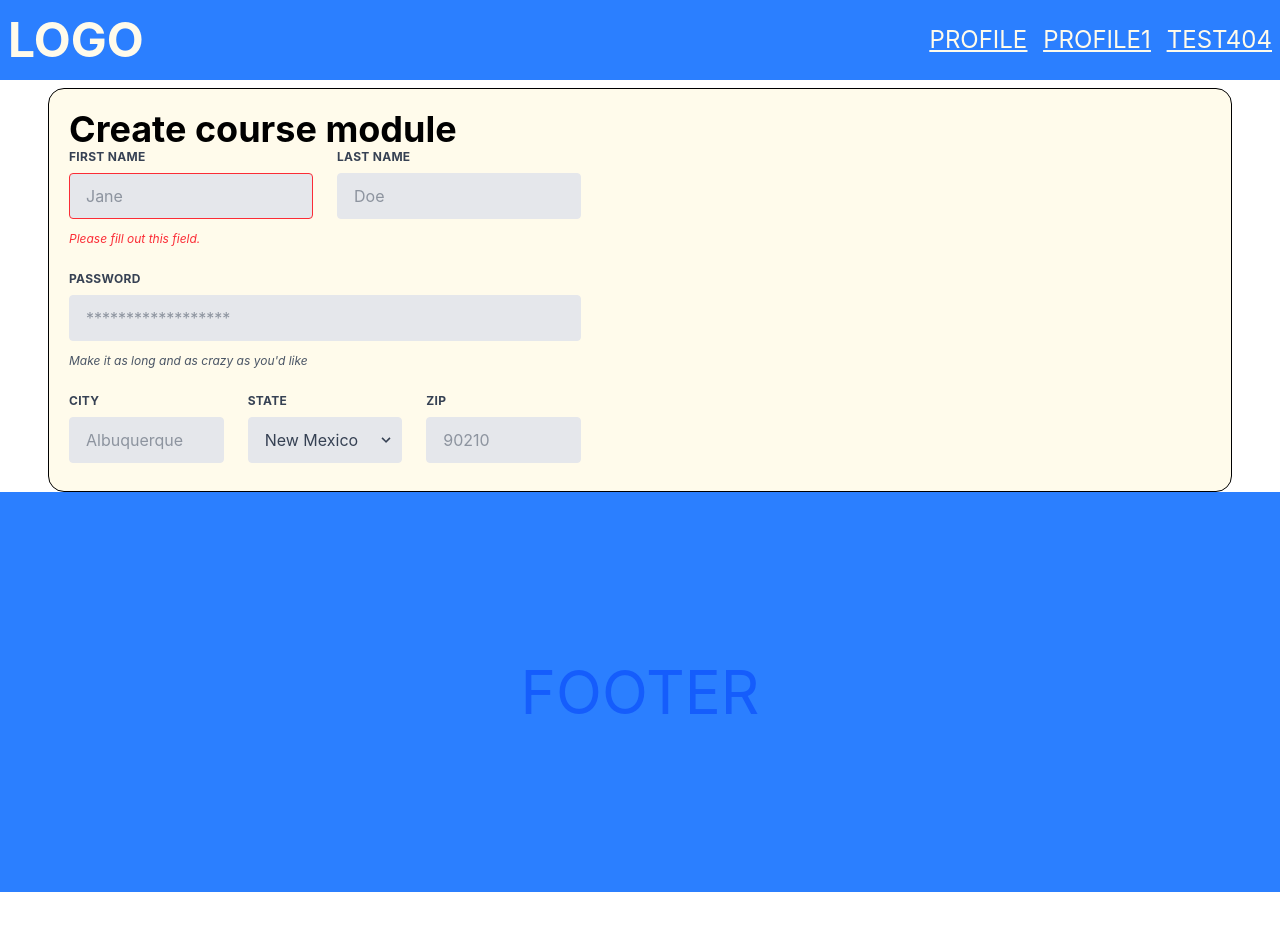
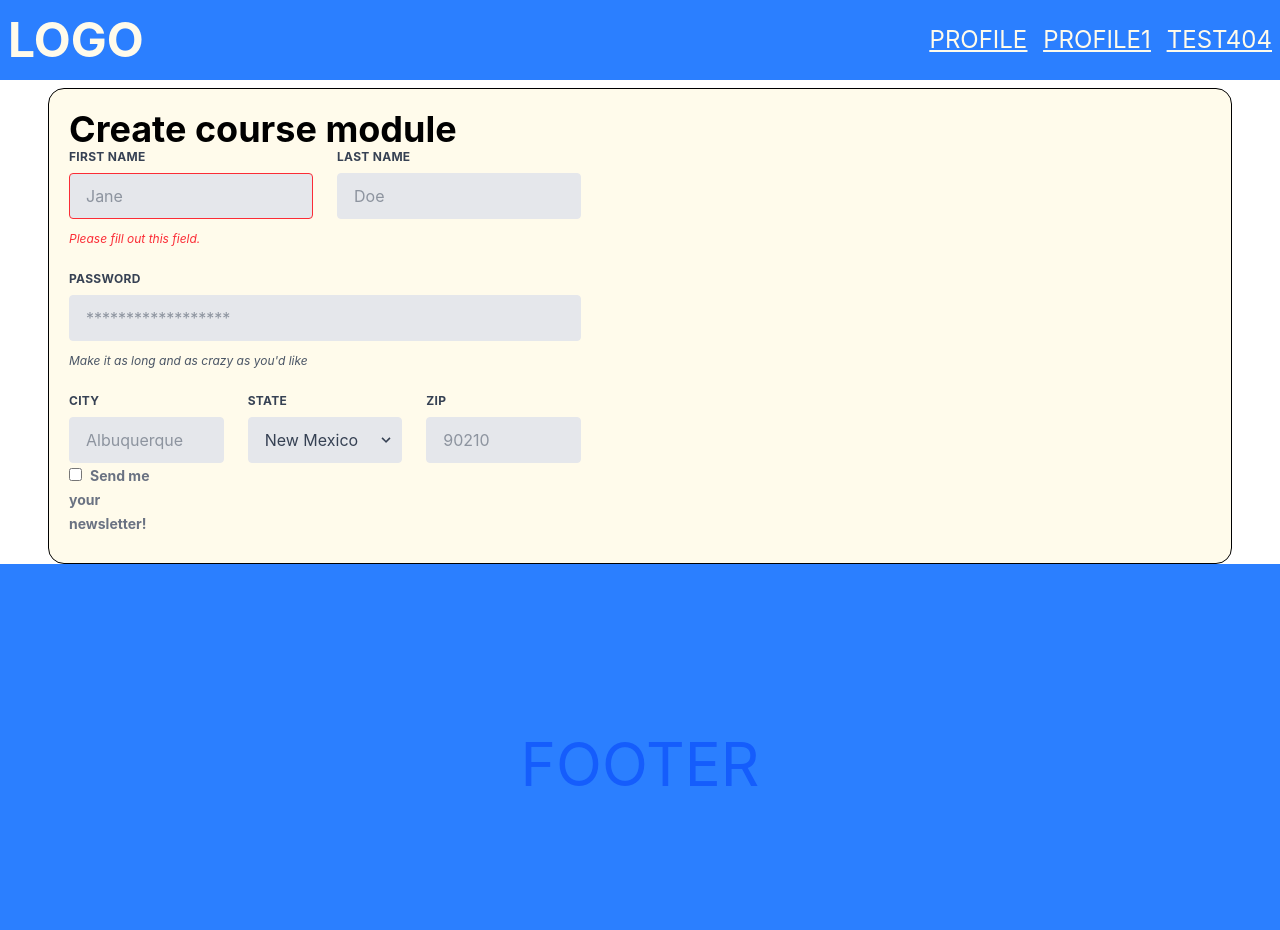
Before and after one commit to dsgnrr/node_js_p48, a React (Vite) app in the folder react_project/: page /zod-page in a window 1280 px wide. Shown: the top 930 px of the page. Before the commit the page ends 892 px from the top, so only its background shows below. Built offline with nearby package versions, Linux system fonts and the light colour scheme.

Commit message:
Update course_page.tsx

```diff
--- a/react_project/src/pages/course_page.tsx
+++ b/react_project/src/pages/course_page.tsx
@@ -73,6 +73,15 @@ const CoursePage: React.FC = () => {
                             </label>
                             <input className="appearance-none block w-full bg-gray-200 text-gray-700 border border-gray-200 rounded py-3 px-4 leading-tight focus:outline-none focus:bg-white focus:border-gray-500" id="grid-zip" type="text" placeholder="90210" />
                         </div>
+                        <div className="w-full md:w-1/3 px-3 mb-6 md:mb-0">
+                            <div className="md:w-1/3"></div>
+                            <label className="md:w-2/3 block text-gray-500 font-bold">
+                                <input className="mr-2 leading-tight" type="checkbox" />
+                                <span className="text-sm">
+                                    Send me your newsletter!
+                                </span>
+                            </label>
+                        </div>
                     </div>
                 </form>
             </div>
```
